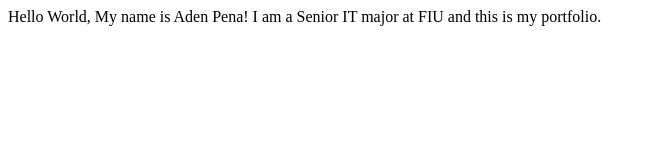
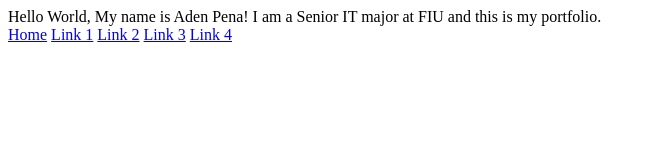
Before and after one commit to adenpena/adenpena.github.io, a plain HTML site: page index.html in a window 1280 px wide. Shown: the whole page, without its empty margins (0-656 px from the left). Drawn offline with Linux system fonts and the light colour scheme.

Commit message:
Update index.html

```diff
--- a/index.html
+++ b/index.html
@@ -6,6 +6,15 @@
   <body>
     Hello World, My name is Aden Pena!
       I am a Senior IT major at FIU and this is my portfolio.
-  </body>
+
+    <div class="vertical-menu">
+  <a href="#" class="active">Home</a>
+  <a href="#">Link 1</a>
+  <a href="#">Link 2</a>
+  <a href="#">Link 3</a>
+  <a href="#">Link 4</a>
+     </div>
+
+    </body>
 
 </html>
```
